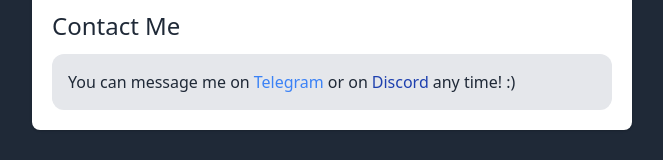
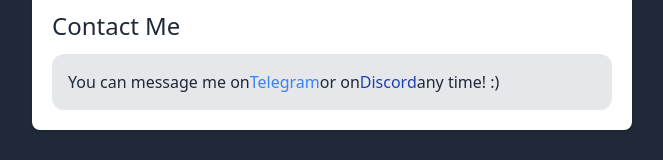
Before and after one commit to Stumblinbear/SeffusAnimatus, a Vue app: page /#/commission/collab in a window 1280 px wide. Shown: the part 662-822 px from the top of the page, without its empty margins (308-971 px from the left). Built offline with nearby package versions, Linux system fonts and the light colour scheme; the HTML template or start-up script is replaced by a standard one.

Commit message:
Remove margin

```diff
--- a/src/views/Collaborate.vue
+++ b/src/views/Collaborate.vue
@@ -27,7 +27,7 @@
 
             <div class="w-full p-2 bg-gray-200 rounded-xl">
                 <div class="flex p-2">
-                    You can message me on <a href="https://t.me/Stumblinbear" class="mx-1 font-medium text-blue-500">Telegram</a> or on <a href="https://discord.gg/cvGz3bmpsG" class="mx-1 font-medium text-blue-800">Discord</a> any time! :)
+                    You can message me on <a href="https://t.me/Stumblinbear" class="font-medium text-blue-500">Telegram</a> or on <a href="https://discord.gg/cvGz3bmpsG" class="font-medium text-blue-800">Discord</a> any time! :)
                 </div>
             </div>
         </div>
--- a/src/views/Commission.vue
+++ b/src/views/Commission.vue
@@ -59,7 +59,7 @@
 
             <div class="w-full p-2 bg-gray-200 rounded-xl">
                 <div class="flex p-2">
-                    You can message me on <a href="https://t.me/Stumblinbear" class="mx-1 font-medium text-blue-500">Telegram</a> or on <a href="https://discord.gg/cvGz3bmpsG" class="mx-1 font-medium text-blue-800">Discord</a> any time! :)
+                    You can message me on <a href="https://t.me/Stumblinbear" class="font-medium text-blue-500">Telegram</a> or on <a href="https://discord.gg/cvGz3bmpsG" class="font-medium text-blue-800">Discord</a> any time! :)
                 </div>
             </div>
         </div>
```
